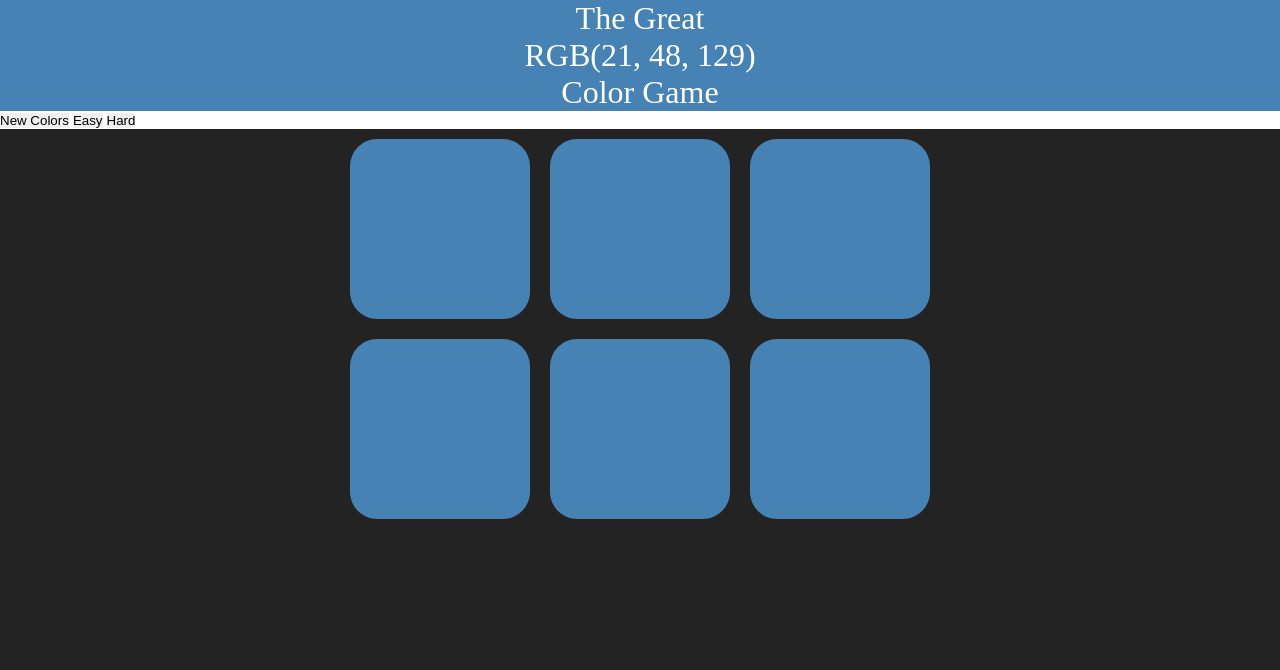
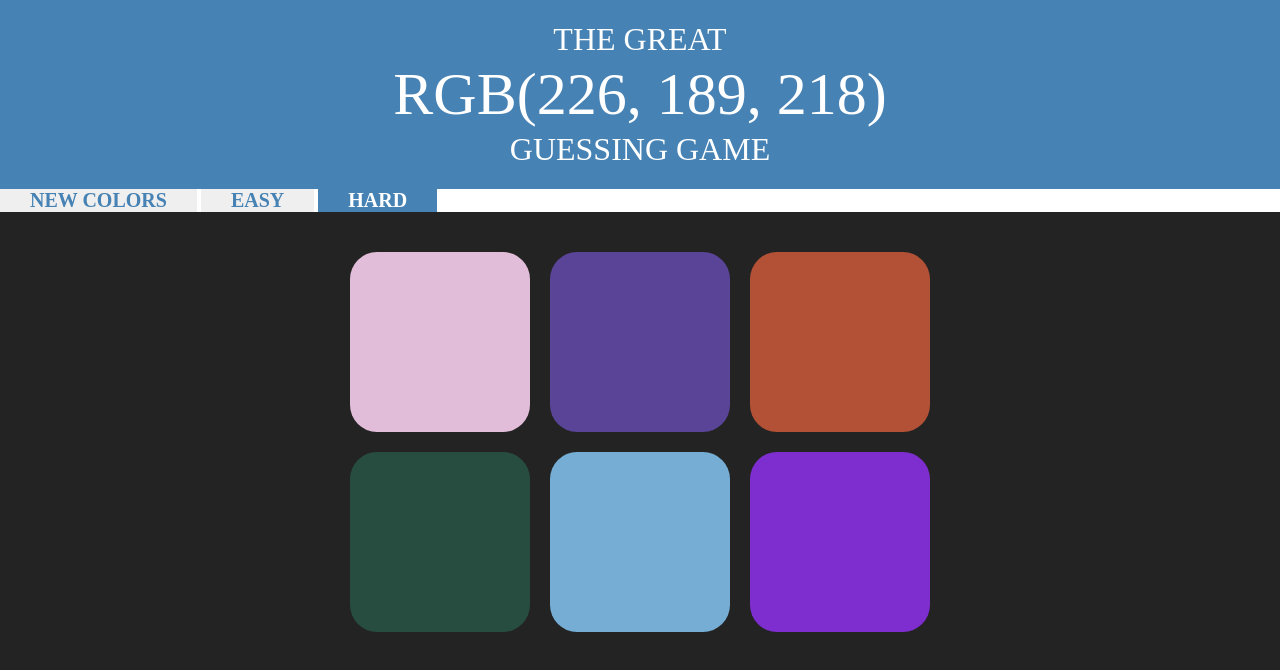
Before and after one commit to abdulqshabbir/colorGame, a plain HTML site: page index.html in a window 1280 px wide. Drawn offline with Linux system fonts and the light colour scheme.

Commit message:
hard functionality of color game complete with css animations

```diff
--- a/index.html
+++ b/index.html
@@ -9,13 +9,14 @@
     <div id="container">
       <h1 id="title">The Great
         <br>
-        <span id="pickedColor">RGB(21, 48, 129)</span>
+        <span id="pickedColor"></span>
         <br>
-        Color Game
+        Guessing Game
       </h1>
 
       <div id="strip">
         <button id="playButton">New Colors</button>
+        <span id="message"></span>
         <button id="easy">Easy</button>
         <button id="hard">Hard</button>
       </div>
--- a/script.js
+++ b/script.js
@@ -3,13 +3,50 @@ const playButton = document.getElementById('playButton');
 const easyButton = document.getElementById('easy');
 const hardButton = document.getElementById('hard');
 const squares = Array.from(document.querySelectorAll(".square"));
+const title = document.getElementById('title');
+const myColorToDisplay = document.getElementById('pickedColor');
 
+//--------------------Data Structures ---------------------------//
 
+let colors = [];
+let myColor = '';
+let numberOfSquares = 6;
+
+//-------------------- On page Load...---------------------------//
+squares.forEach(function(square) {
+  let randomColor = generateRandomColor();
+  square.style.backgroundColor = randomColor;
+  colors.push(randomColor);
+});
+
+pickColor(numberOfSquares);
+
+hardButton.classList.add('selected');
 
 //-------------------Even Listeners ------------------------------//
+
+//------------Main Game Logic -----------//
 playButton.addEventListener('click', function() {
+  colors = []; //reset colors array
+  title.style.backgroundColor = "steelblue"; //
+
   squares.forEach(function(square) {
-    square.style.backgroundColor = generateRandomColor();
+    let randomColor = generateRandomColor(); //generate random color
+    square.style.backgroundColor = randomColor; //color each square
+    colors.push(randomColor); //save result
+  });
+  pickColor(numberOfSquares); //choose a color
+  if(hardButton.classList.contains('selected')) {
+    hardButton.style.backgroundColor = 'steelblue';
+  }
+  if(easyButton.classList.contains('selected')) {
+    easyButton.style.backgroundColor = 'steelblue';
+  }
+});
+
+squares.forEach(function(square) {
+  square.addEventListener('click', function(e){
+    doesColorMatch(e.target);
   });
 });
 
@@ -23,12 +60,38 @@ hardButton.addEventListener('click', function() {
   easyButton.classList.remove('selected');
 });
 
+//-------------------- Helper functions --------------------------//
 
-//-------------------- Helper functions --------------------------//
+function doesColorMatch(squareClicked) {
+  let colorOfClickedButton = squareClicked.style.backgroundColor;
+  if(colorOfClickedButton === myColor) {
+    console.log('you won!');
+    if(hardButton.classList.contains('selected')) {
+      hardButton.style.backgroundColor = myColor;
+    }
+    if(easyButton.classList.contains('selected')) {
+      easyButton.style.backgroundColor = myColor;
+    }
+    squares.forEach(function(square){
+      square.style.backgroundColor = myColor;
+      title.style.backgroundColor = myColor;
+    });
+  }
+  else {
+    squareClicked.style.backgroundColor = "#232323";
+  }
+}
 
 function generateRandomColor() {
   let r = Math.ceil(Math.random()*255);
   let g = Math.ceil(Math.random()*255);
   let b = Math.ceil(Math.random()*255);
-  return ('RGB(' + r + ', ' + g + ', ' + b + ')');
+  return ('rgb(' + r + ', ' + g + ', ' + b + ')');
 }
+
+function pickColor(numberOfSquares) {
+  let randomNumber = Math.floor(Math.random()*numberOfSquares);
+  myColor = colors[randomNumber];
+  console.log('My picked color is: ' + myColor, 'Array index: ', randomNumber);
+  myColorToDisplay.textContent = myColor;
+}
--- a/styles.css
+++ b/styles.css
@@ -17,21 +17,49 @@ button {
   margin: 0;
   padding: 0;
   border: none;
+  height: 100%;
+  color: steelblue;
+  font-weight: bold;
 }
 
 #title {
   text-align: center;
   background: steelblue;
   color:white;
-  font-weight: 100;
+  font-family: 'Avenir', 'Montserrat';
+  font-weight: 300;
+  text-transform: uppercase;
+  transition: all 0.3s ease;
+  line-height: 1.2;
+  padding: 20px 0;
+}
+
+#pickedColor {
+  font-size: 60px;
 }
 
 #strip {
+  display: block;
   background-color: white;
+  margin: 0 auto;
+}
+
+
+button {
+  font-family: 'Avenir', 'Montserrat';
+  font-size: 20px;
+  text-align: center;
+  outline: none;
+  transition: background-color 0.3s ease;
+  text-transform: uppercase;
+  padding: 0 30px;
 }
 
 .selected {
   background-color: steelblue;
+  border: none;
+  outline: none;
+  color: white;
 }
 
 #squareContainer {
@@ -47,4 +75,15 @@ button {
   display: inline-block;
   border-radius: 15%;
   float: left;
+  transition: all 0.3s ease;
 }
+
+button:hover {
+  background-color: steelblue;
+  color: white;
+  transition: background-color 0.2s ease;
+}
+
+#squareContainer {
+  padding-top: 30px;
+}
```
